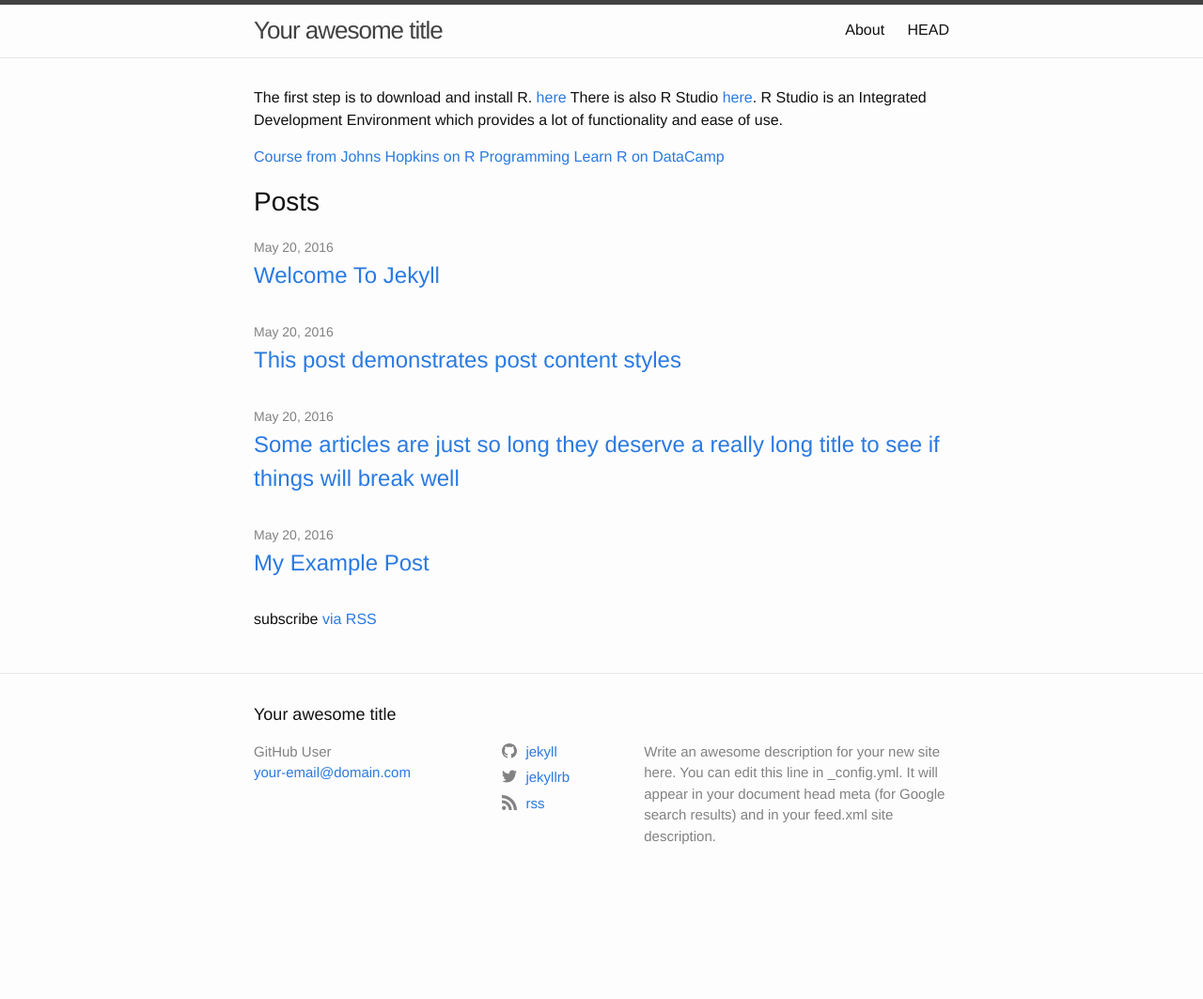
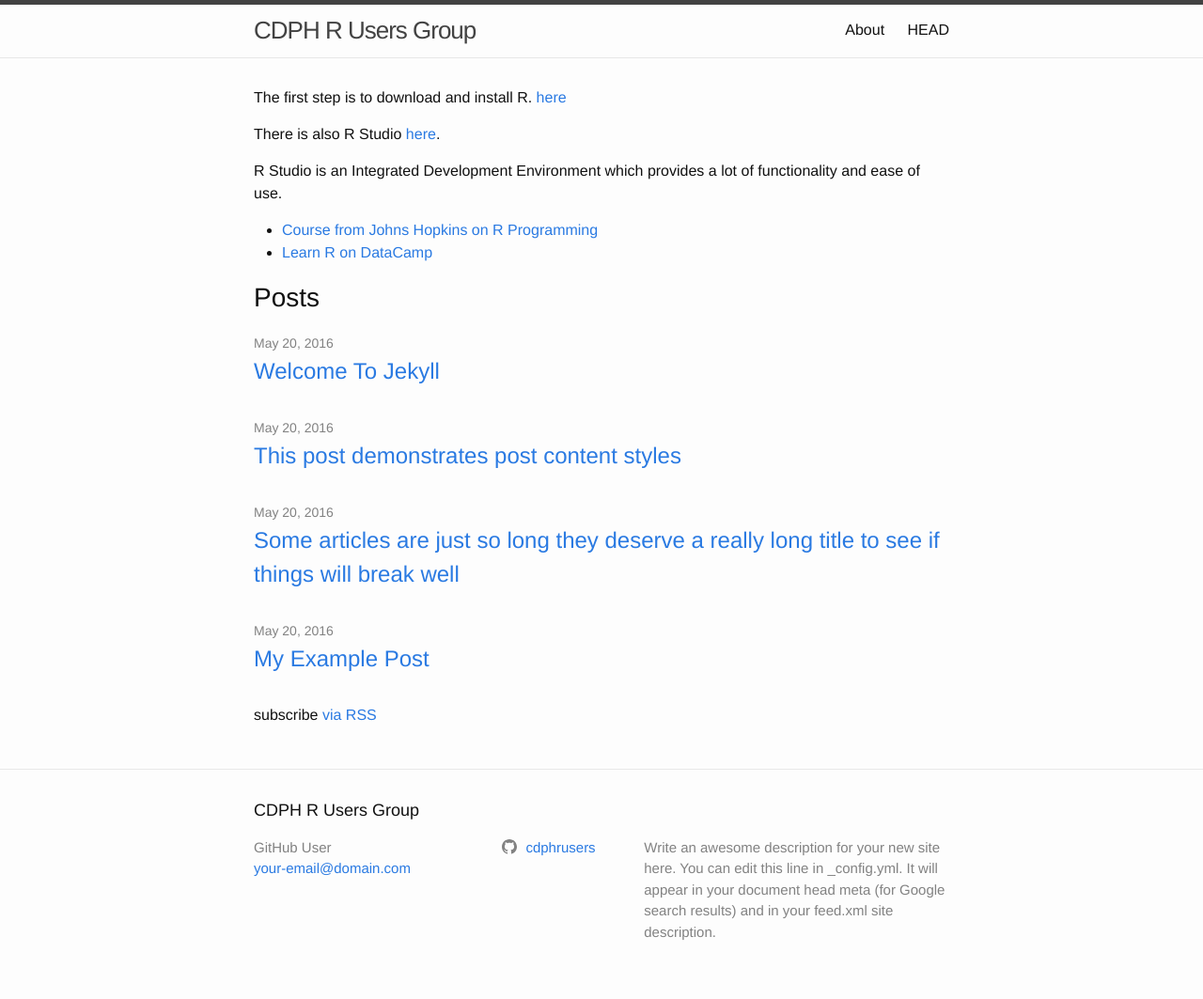
Before and after one commit to CDPHrusers/CDPHrusers.github.io, a Jekyll site: the page built from index.md, in a window 1280 px wide. Shown: the whole page at 94% size. Built offline with Jekyll 4.4.1, drawn with Linux system fonts in a browser that asks for light colours; our own code applies the rules of GitHub Pages for plain Markdown files; before the commit the page ends 961 px from its top, so only the background shows below that.

Commit message:
made some small changes
to index and config

```diff
--- a/_config.yml
+++ b/_config.yml
@@ -1,4 +1,4 @@
-title: Your awesome title
+title: CDPH R Users Group
 author: GitHub User
 email: your-email@domain.com
 description: > # this means to ignore newlines until "baseurl:"
@@ -7,17 +7,7 @@ description: > # this means to ignore newlines until "baseurl:"
   Google search results) and in your feed.xml site description.
 
 # social links
-twitter_username: jekyllrb
-github_username:  jekyll
-rss: rss
-# dribbble_username: jekyll
-# facebook_username: jekyll
-# flickr_username: jekyll
-# instagram_username: jekyll
-# linkedin_username: jekyll
-# pinterest_username: jekyll
-# youtube_username: jekyll
-# googleplus_username: +jekyll
+github_username:  cdphrusers
 
 # Mastodon instances
 # mastodon:
--- a/index.md
+++ b/index.md
@@ -5,8 +5,13 @@ tagline:Resources for using R
 description: first page for R Resources on CDPH Users
 ---
 
+
 The first step is to download and install R. [here](https://cran.r-project.org/mirrors.html)
-There is also R Studio [here](https://www.rstudio.com/products/rstudio/download/). R Studio is an Integrated Development Environment which provides a lot of functionality and ease of use.
 
-[Course from Johns Hopkins on R Programming](https://www.coursera.org/learn/r-programming)
-[Learn R on DataCamp](https://www.datacamp.com/courses/free-introduction-to-r)
+
+There is also R Studio [here](https://www.rstudio.com/products/rstudio/download/).
+
+R Studio is an Integrated Development Environment which provides a lot of functionality and ease of use.
+
+- [Course from Johns Hopkins on R Programming](https://www.coursera.org/learn/r-programming)
+- [Learn R on DataCamp](https://www.datacamp.com/courses/free-introduction-to-r)
```
